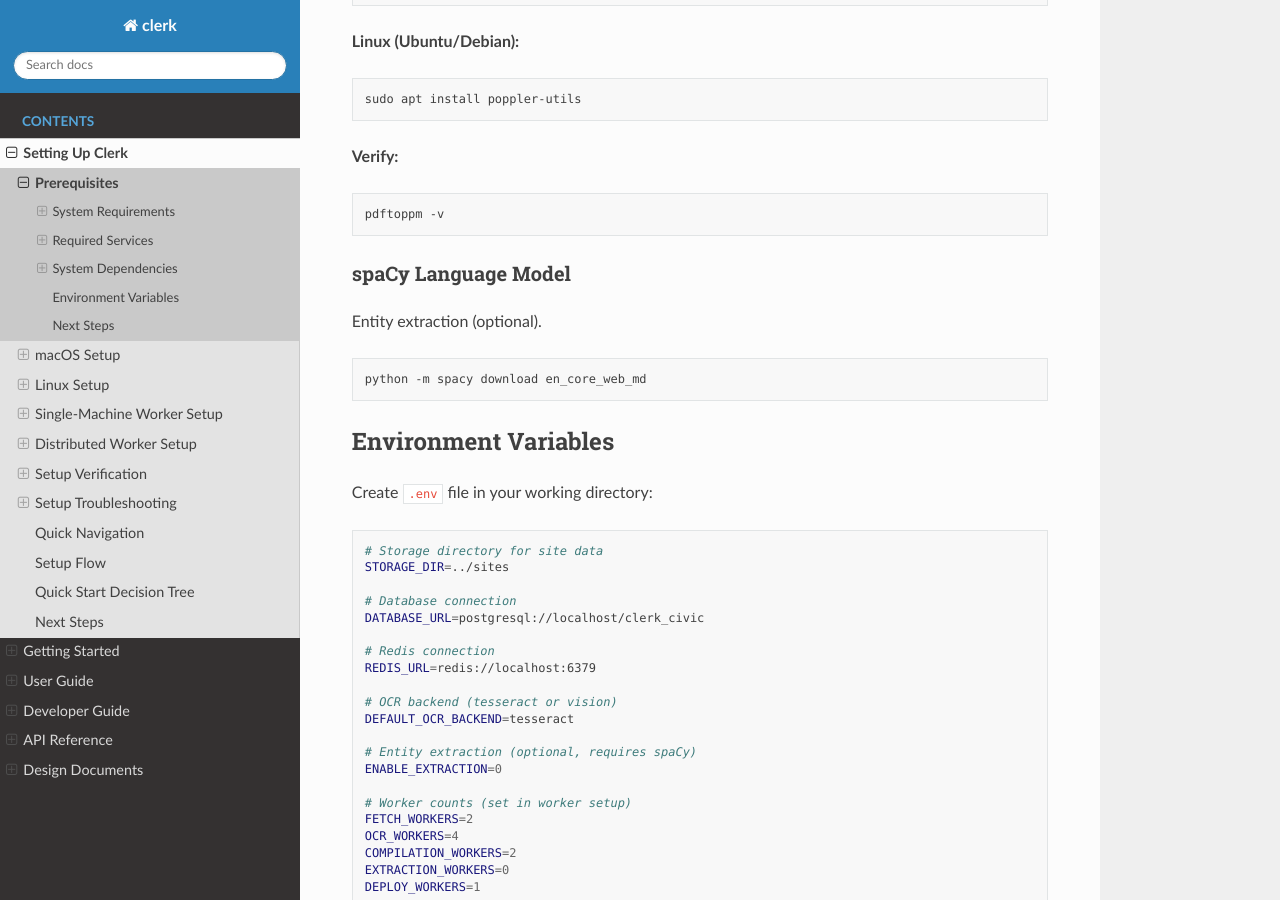
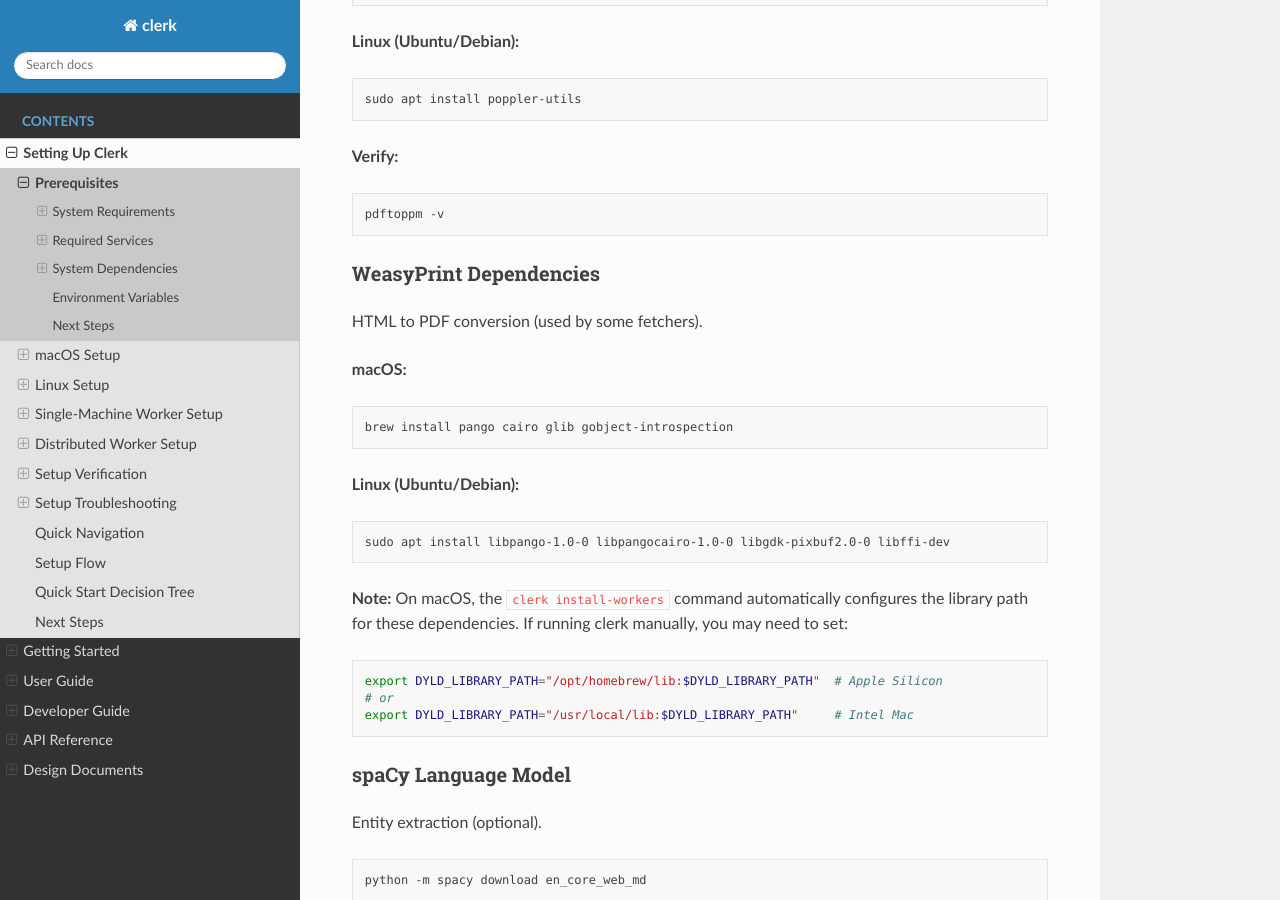
Before and after one commit to civicband/clerk, a Sphinx documentation site: the page built from docs/setup/prerequisites.md, in a window 1280 px wide and 900 px high, scrolled down 2728 px. Built offline with Sphinx 7.4.7 and the Read the Docs theme 3.1.0, drawn with Linux system fonts in a browser that asks for light colours.

Commit message:
Fix WeasyPrint dependencies on macOS (#100)
Add automatic DYLD_LIBRARY_PATH configuration for WeasyPrint system libraries (Pango, GObject, Cairo) that are required on macOS.

Changes:
- scripts/launchd-worker-template.plist: Add DYLD_LIBRARY_PATH environment variable placeholder
- scripts/install-workers.sh: Auto-detect architecture and set DYLD_LIBRARY_PATH to Homebrew lib directory
  - /opt/homebrew/lib for Apple Silicon (arm64)
  - /usr/local/lib for Intel (x86_64)
- docs/setup/prerequisites.md: Document WeasyPrint dependencies and library path requirements

This fixes the 'cannot load library gobject-2.0-0' error when running clerk on a new macOS machine without manually setting DYLD_LIBRARY_PATH.

Resolves issue where 'clerk install-workers' would fail with WeasyPrint import errors on fresh macOS installations.

````diff
--- a/docs/setup/prerequisites.md
+++ b/docs/setup/prerequisites.md
@@ -121,6 +121,28 @@ sudo apt install poppler-utils
 pdftoppm -v
 ```
 
+### WeasyPrint Dependencies
+
+HTML to PDF conversion (used by some fetchers).
+
+**macOS:**
+```bash
+brew install pango cairo glib gobject-introspection
+```
+
+**Linux (Ubuntu/Debian):**
+```bash
+sudo apt install libpango-1.0-0 libpangocairo-1.0-0 libgdk-pixbuf2.0-0 libffi-dev
+```
+
+**Note:** On macOS, the `clerk install-workers` command automatically configures the library path for these dependencies. If running clerk manually, you may need to set:
+
+```bash
+export DYLD_LIBRARY_PATH="/opt/homebrew/lib:$DYLD_LIBRARY_PATH"  # Apple Silicon
+# or
+export DYLD_LIBRARY_PATH="/usr/local/lib:$DYLD_LIBRARY_PATH"     # Intel Mac
+```
+
 ### spaCy Language Model
 
 Entity extraction (optional).
````
Also changed, not shown: 2 other files.
